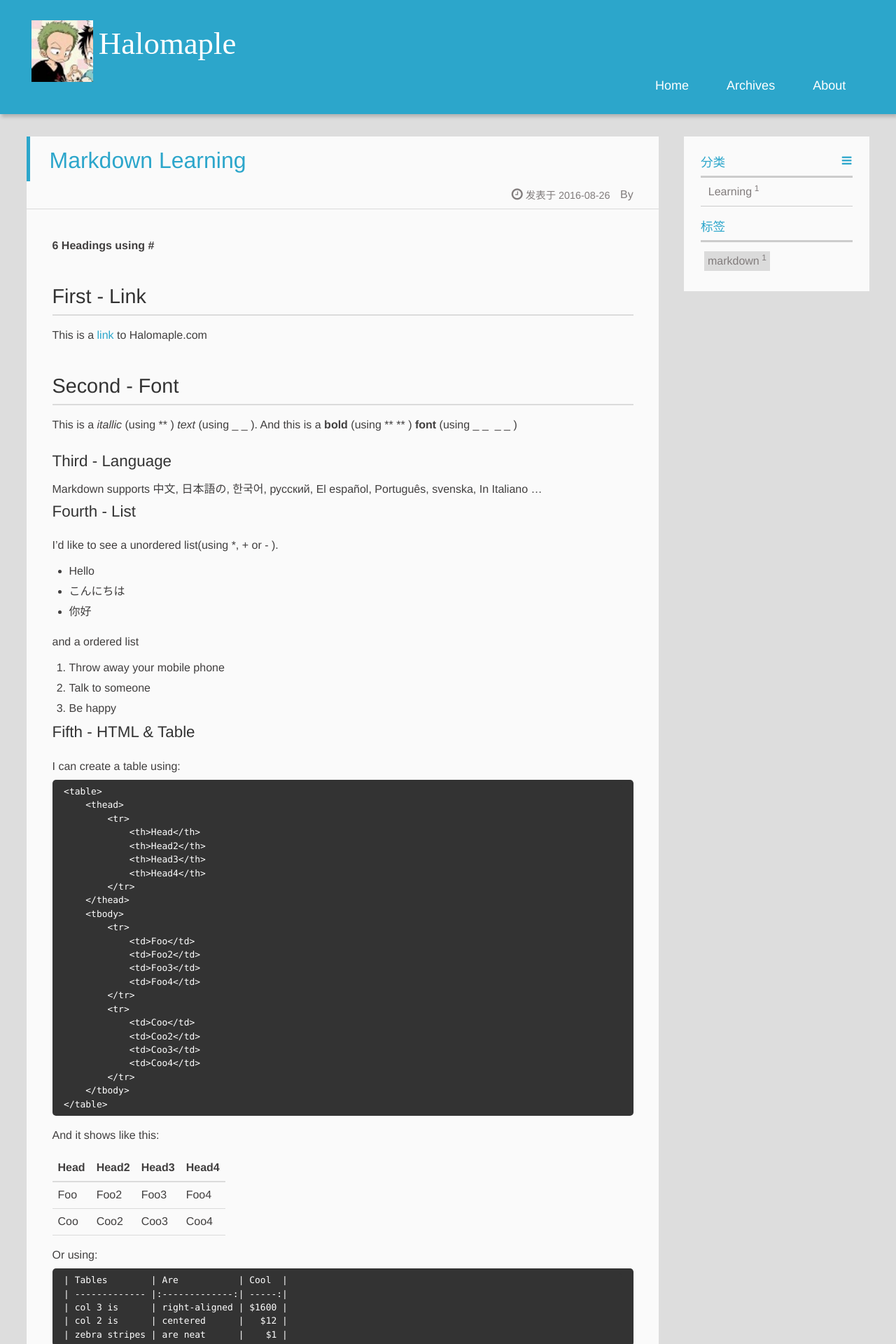
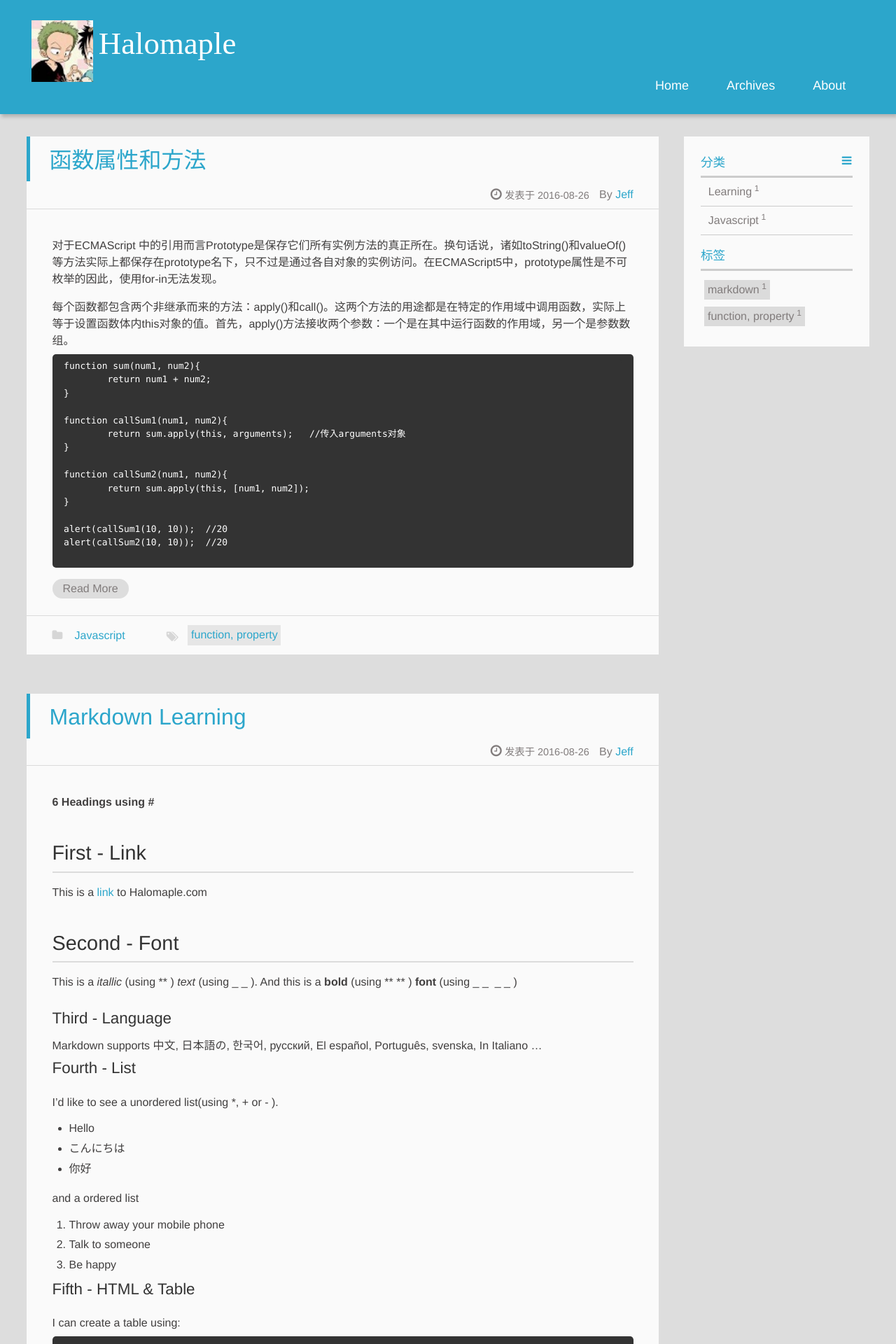
Before and after one commit to Halomaple/blog, a Jekyll site: the page built from index.html, in a window 1280 px wide. Shown: the top 1920 px of the page at 70% size. Built offline with Jekyll 4.4.1, drawn with Linux system fonts in a browser that asks for light colours; nearby versions of some CDN libraries; the list of posts is cut into pages by our own code; comment, search, counter and statistics services are not loaded.

Commit message:
add a javascript function property and method new post, add author name and hide footer author name

````diff
--- a/_config.yml
+++ b/_config.yml
@@ -73,7 +73,7 @@ mathjax: false      #enable mathjax if true
 
 #### Author information
 author:
-  #name: Jeff      ## e.g. wuchong Author name
+  name: Jeff      ## e.g. wuchong Author name
   #intro_line1:  "Welcome to Halomaple"    ## your introduction on the bottom of the page
   #intro_line2:  "This is my blog,believe it or not."  ## the 2nd line
   #site_name: ##set the site name
--- /dev/null
+++ b/_posts/2016-09-01-Javascript-Property-And-Method.markdown
@@ -0,0 +1,29 @@
+---
+layout: post
+title: "函数属性和方法"
+date: 2016-08-26 23:00:00 +0800
+category: Javascript
+tag: function, property
+---
+
+对于ECMAScript 中的引用而言Prototype是保存它们所有实例方法的真正所在。换句话说，诸如toString()和valueOf()等方法实际上都保存在prototype名下，只不过是通过各自对象的实例访问。在ECMAScript5中，prototype属性是不可枚举的因此，使用for-in无法发现。
+
+每个函数都包含两个非继承而来的方法：apply()和call()。这两个方法的用途都是在特定的作用域中调用函数，实际上等于设置函数体内this对象的值。首先，apply()方法接收两个参数：一个是在其中运行函数的作用域，另一个是参数数组。
+
+```
+function sum(num1, num2){
+	return num1 + num2;
+}
+
+function callSum1(num1, num2){
+	return sum.apply(this, arguments);   //传入arguments对象
+}
+
+function callSum2(num1, num2){
+	return sum.apply(this, [num1, num2]);
+}
+
+alert(callSum1(10, 10));  //20
+alert(callSum2(10, 10));  //20
+
+```
--- a/assets/css/style.css
+++ b/assets/css/style.css
@@ -2460,6 +2460,7 @@ footer {
     width: 100%;
     color: #fff;
     text-align: center;
+    display: none;
 }
 
 @media only screen and (min-width:768px) {
````
